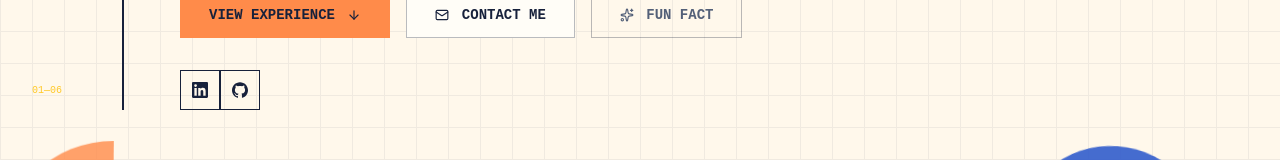
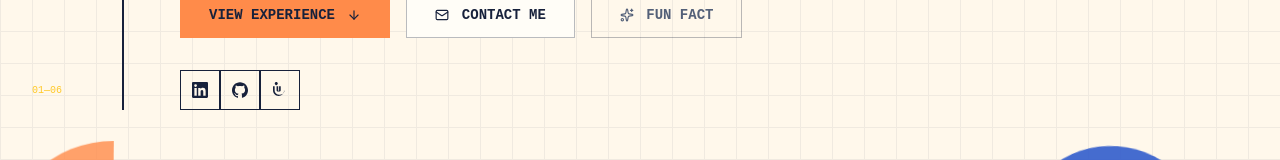
Before and after one commit to hasnainhaider2663/hasnain-cv, a React (Vite) app: page / in a window 1280 px wide. Shown: the part 737-897 px from the top of the page. Built offline with nearby package versions, Linux system fonts and the light colour scheme.

Commit message:
feat: add upwork icon next to linkedin and github
Add UpworkIcon to the social row in Hero, alongside LinkedIn and
GitHub, using the existing profile.upwork URL.

```diff
--- a/src/components/Hero.tsx
+++ b/src/components/Hero.tsx
@@ -3,7 +3,7 @@ import { motion, useReducedMotion, useScroll, useTransform } from 'framer-motion
 import { ArrowDown, Mail, Sparkles } from 'lucide-react'
 import { profile } from '../data/cv'
 import { Reveal, Pill } from './ui'
-import { GitHubIcon, LinkedInIcon } from './brand-icons'
+import { GitHubIcon, LinkedInIcon, UpworkIcon } from './brand-icons'
 
 export default function Hero() {
   const ref = useRef<HTMLElement>(null)
@@ -84,6 +84,7 @@ export default function Hero() {
               {[
                 { href: profile.linkedin, label: 'LinkedIn', Icon: LinkedInIcon },
                 { href: profile.github, label: 'GitHub', Icon: GitHubIcon },
+                { href: profile.upwork, label: 'Upwork', Icon: UpworkIcon },
               ].map(({ href, label, Icon }) => (
                 <a
                   key={label}
--- a/src/components/brand-icons.tsx
+++ b/src/components/brand-icons.tsx
@@ -27,3 +27,18 @@ export function GitHubIcon({ size = 18 }: { size?: number }) {
     </svg>
   )
 }
+
+export function UpworkIcon({ size = 18 }: { size?: number }) {
+  return (
+    <svg
+      viewBox="0 0 24 24"
+      fill="currentColor"
+      width={size}
+      height={size}
+      className="block shrink-0"
+      aria-hidden
+    >
+      <path d="M18.561 12.982c-.018 1.967-.86 3.715-2.328 4.745-1.466 1.025-3.282 1.566-5.182 1.498-1.913-.07-3.678-.74-5.018-1.94C4.69 16.085 3.99 14.32 3.99 12.408V6.302H1.5v6.106c0 4.71 3.74 8.524 8.342 8.524 4.602 0 8.342-3.814 8.342-8.524h-.623zM6.402 4.738c1.27 0 2.302-1.05 2.302-2.347 0-1.297-1.032-2.348-2.302-2.348-1.27 0-2.302 1.05-2.302 2.348 0 1.296 1.032 2.347 2.302 2.347zM11.006 14.34c1.15 0 2.078-.953 2.078-2.124V6.302h-2.472v5.913c0 .54-.218.945-.652.945-.435 0-.654-.404-.654-.945V6.302H6.834v5.913c0 1.171.927 2.124 2.078 2.124h2.094z" />
+    </svg>
+  )
+}
```
